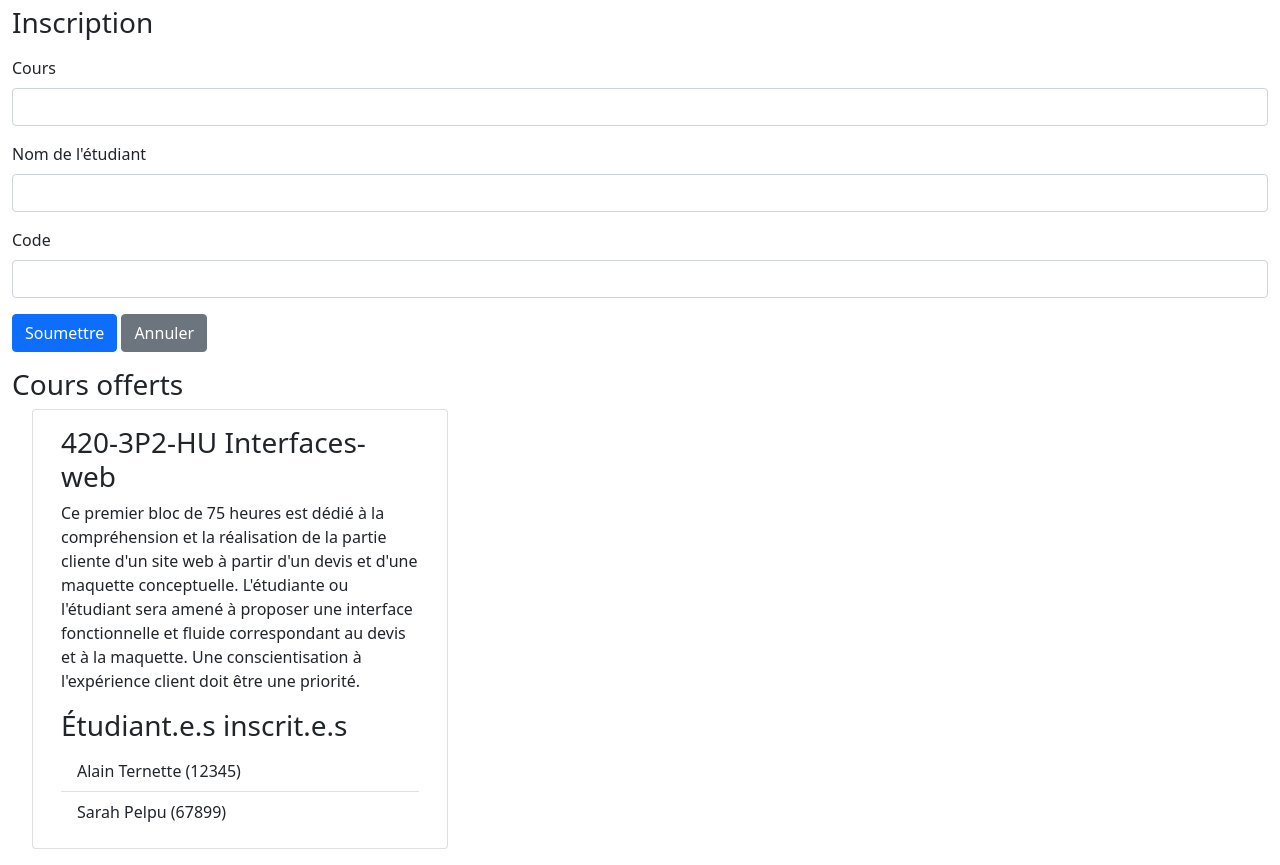
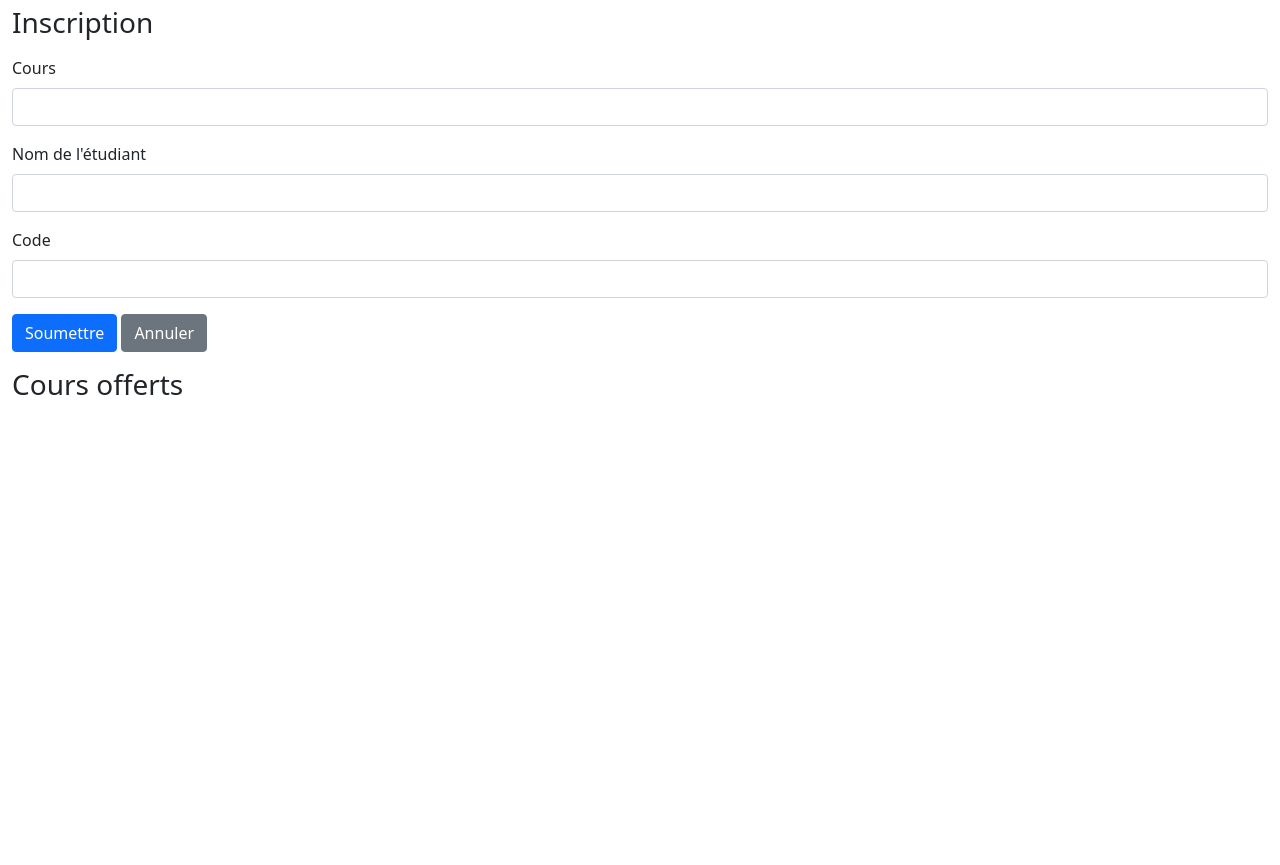
Before and after one commit to al6131510/examenfinal-interfaceweb, a plain HTML site: page inscription.html in a window 1280 px wide. Shown: the part 75-940 px from the top of the page. After the commit the page ends 800 px from the top, so only its background shows below. Drawn offline with nearby package versions, Linux system fonts and the light colour scheme.

Commit message:
Update inscription.html

```diff
--- a/inscription.html
+++ b/inscription.html
@@ -65,24 +65,6 @@
         <h2 class="h3 mb-b">Cours offerts</h2>
         <ul class="row" id="CoursOfferts">
             <!-- Insérer ici la liste des cours offerts -->
-            <li class="card col-4 me-2">
-                <div class="card-body">
-                    <!-- Code et titre du cours -->
-                    <h3 class="card-title">420-3P2-HU Interfaces-web</h3>
-                    <!-- Description du cours -->
-                    <p class="card-text">Ce premier bloc de 75 heures est dédié à la compréhension et la réalisation de
-                        la partie cliente d'un site web à partir d'un devis et d'une maquette
-                        conceptuelle. L'étudiante ou l'étudiant sera amené à proposer une interface fonctionnelle et
-                        fluide correspondant au devis et à la maquette.
-                        Une conscientisation à l'expérience client doit être une priorité.</p>
-                        <!-- Liste des étudiants format : nom (code) -->
-                        <h3 class="card-title">Étudiant.e.s inscrit.e.s</h3>
-                        <ul class="list-group list-group-flush" id="listeEtudiant">
-                            <li class="list-group-item">Alain Ternette (12345)</li>
-                            <li class="list-group-item">Sarah Pelpu (67899)</li>
-                        </ul>
-                </div>
-            </li>
         </ul>
     </section>
 </main>
```
